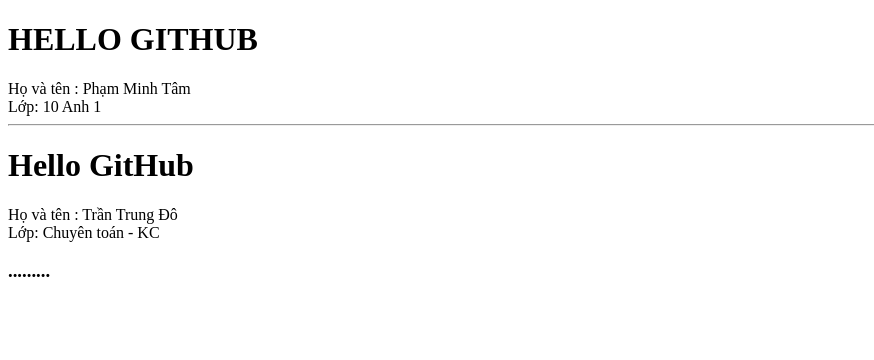
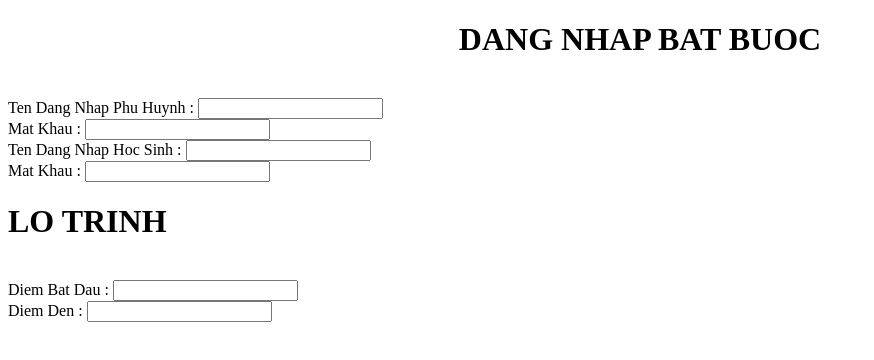
Before and after one commit to phamminhtam10202/phamminhtam, a plain HTML site: page index.html in a window 1280 px wide. Shown: the whole page, without its empty margins (0-874 px from the left). Drawn offline with Linux system fonts and the light colour scheme.

Commit message:
Met vl :3

```diff
--- a/index.html
+++ b/index.html
@@ -5,13 +5,23 @@
     <title>codeathon2017</title>
   </head>
   <body>
-    <h1>HELLO GITHUB</h1>
-    Họ và tên : Phạm Minh Tâm <br/>
-    Lớp: 10 Anh 1 <br/>
-  <hr/>
-  <h1>Hello GitHub</h1>
-  Họ và tên : Trần Trung Đô <br/>
-  Lớp: Chuyên toán - KC  <br/>
-<h3> .........</h3>
+    <div class="container">
+      <div class="row">
+        <div class="col-sm-8">
+        <div class="dangnhap">
+    <h1><center>DANG NHAP BAT BUOC</center></h1><br/>
+    Ten Dang Nhap Phu Huynh : <input type="ID"/><br/>
+    Mat Khau : <input type="password"/><br/>
+  </div>
+      <div class="row">
+        <div class="col-sm-8">
+          Ten Dang Nhap Hoc Sinh : <input type="ID"/><br/>
+          Mat Khau : <input type="password"/><br/>
+      </div>
+  <div>
+    <h1>LO TRINH</h1><br/>
+    Diem Bat Dau : <input type="ID"/><br/>
+    Diem Den : <input type="password"/><br/>
+  </div>
   </body>
 </html>
```
